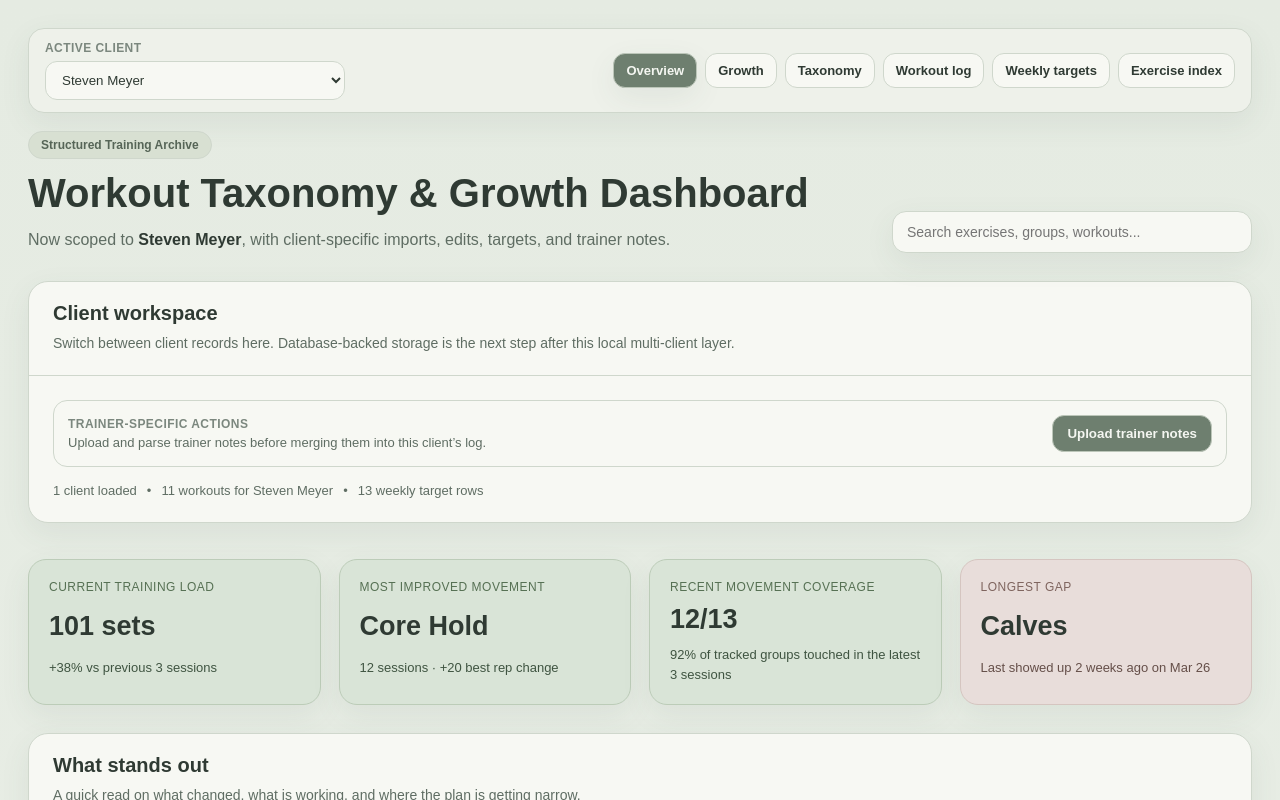
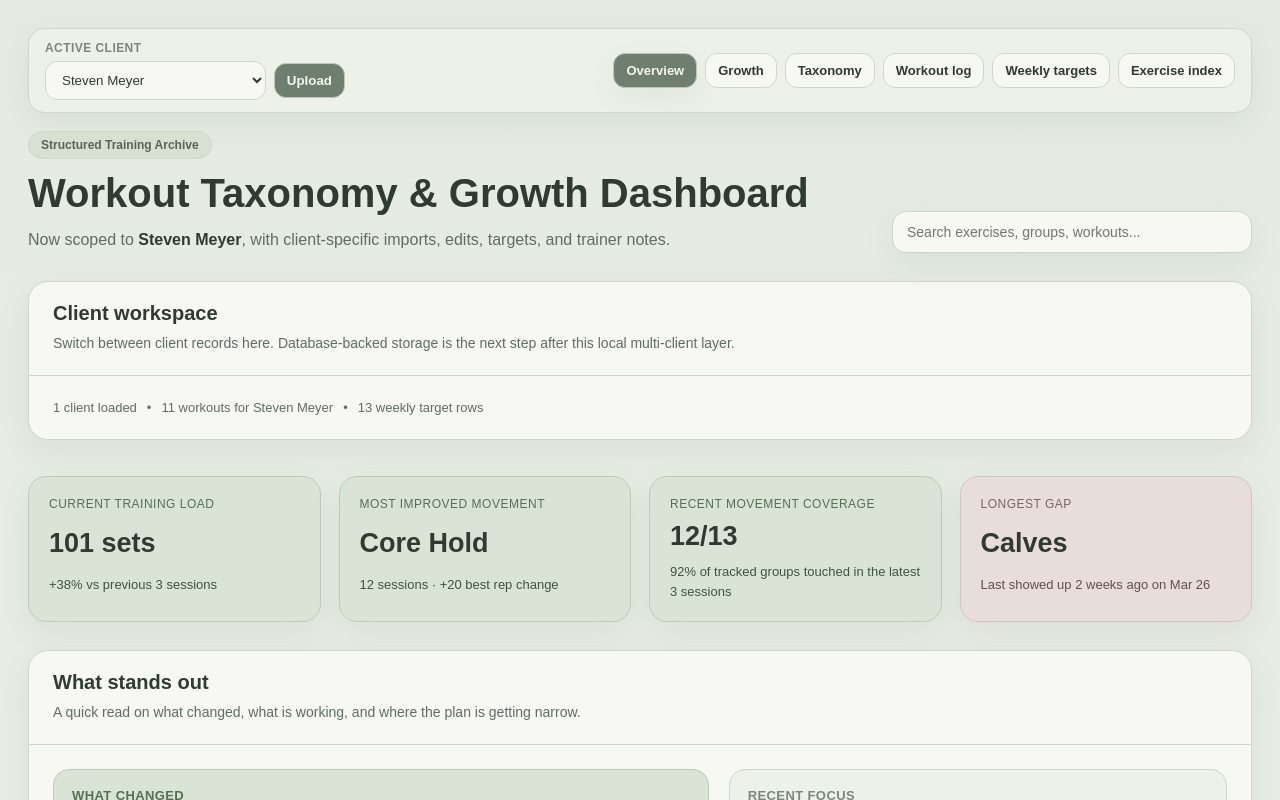
Before and after one commit to meyer-s/workout-tracker, a React (Vite) app: page / in a window 1280 px wide. Shown: the top 800 px of the page. Built offline with nearby package versions, Linux system fonts and the light colour scheme; the HTML template or start-up script is replaced by a standard one.

Commit message:
Move upload action into top header

```diff
--- a/src/workouttracker.jsx
+++ b/src/workouttracker.jsx
@@ -1541,14 +1541,23 @@ export default function TrainingLogDashboard() {
           <div style={{ display: "flex", justifyContent: "space-between", alignItems: "center", gap: 12, padding: isMobile ? "12px 14px" : "12px 16px", flexWrap: "wrap" }}>
             <div style={{ display: "grid", gap: 6, minWidth: isMobile ? "100%" : 300 }}>
               <div style={{ fontSize: 12, fontWeight: 700, textTransform: "uppercase", letterSpacing: 0.45, color: theme.textMuted }}>Active client</div>
+              <div style={{ display: "flex", gap: 8, alignItems: "center", flexWrap: "wrap" }}>
                 <select
                   value={isClientAddMode ? ADD_NEW_CLIENT_OPTION : activeClientId}
                   onChange={(event) => handleClientSelectionChange(event.target.value)}
-                style={{ padding: "10px 12px", borderRadius: 12, border: `1px solid ${theme.border}`, background: theme.surface, color: theme.text }}
+                  style={{ flex: "1 1 220px", minWidth: 0, padding: "10px 12px", borderRadius: 12, border: `1px solid ${theme.border}`, background: theme.surface, color: theme.text }}
                 >
                   {clients.map((client) => <option key={`header-client-${client.id}`} value={client.id}>{client.name}</option>)}
                   <option value={ADD_NEW_CLIENT_OPTION}>+ Add new...</option>
                 </select>
+                <button
+                  type="button"
+                  onClick={() => { setActiveTab("intake"); setIsMobileNavOpen(false); }}
+                  style={{ border: `1px solid ${theme.borderStrong}`, background: theme.accent, color: "#f4f6f1", borderRadius: 12, padding: "9px 12px", cursor: "pointer", fontWeight: 700, whiteSpace: "nowrap" }}
+                >
+                  Upload
+                </button>
+              </div>
               {isClientAddMode ? (
                 <div style={{ display: "flex", gap: 8, flexWrap: "wrap" }}>
                   <input value={newClientName} onChange={(event) => setNewClientName(event.target.value)} placeholder="New client name" style={{ flex: "1 1 190px", padding: "10px 12px", borderRadius: 12, border: `1px solid ${theme.border}`, background: theme.surface, color: theme.text }} />
@@ -1605,20 +1614,6 @@ export default function TrainingLogDashboard() {
         <div style={{ marginBottom: isMobile ? 26 : 36 }}>
           <SectionCard title="Client workspace" subtitle="Switch between client records here. Database-backed storage is the next step after this local multi-client layer.">
             <div style={{ display: "grid", gap: 16 }}>
-              <div style={{ border: `1px solid ${theme.border}`, borderRadius: 14, padding: 14, background: theme.surface, display: "flex", justifyContent: "space-between", gap: 12, flexWrap: "wrap", alignItems: "center" }}>
-                  <div style={{ display: "grid", gap: 4 }}>
-                    <div style={{ fontSize: 12, fontWeight: 700, textTransform: "uppercase", letterSpacing: 0.45, color: theme.textMuted }}>Trainer-specific actions</div>
-                    <div style={{ fontSize: 13, color: theme.textSoft }}>Upload and parse trainer notes before merging them into this client’s log.</div>
-                  </div>
-                  <button
-                    type="button"
-                    onClick={() => { setActiveTab("intake"); setIsMobileNavOpen(false); }}
-                    style={{ border: `1px solid ${theme.borderStrong}`, background: theme.accent, color: "#f4f6f1", borderRadius: 12, padding: "10px 14px", cursor: "pointer", fontWeight: 700, whiteSpace: "nowrap" }}
-                  >
-                    Upload trainer notes
-                  </button>
-              </div>
-
               <div style={{ display: "flex", gap: 10, flexWrap: "wrap", color: theme.textSoft, fontSize: 13 }}>
                 <span>{clients.length} client{clients.length === 1 ? "" : "s"} loaded</span>
                 <span>•</span>
```
Lines whose indentation alone changed are shown as unchanged.
